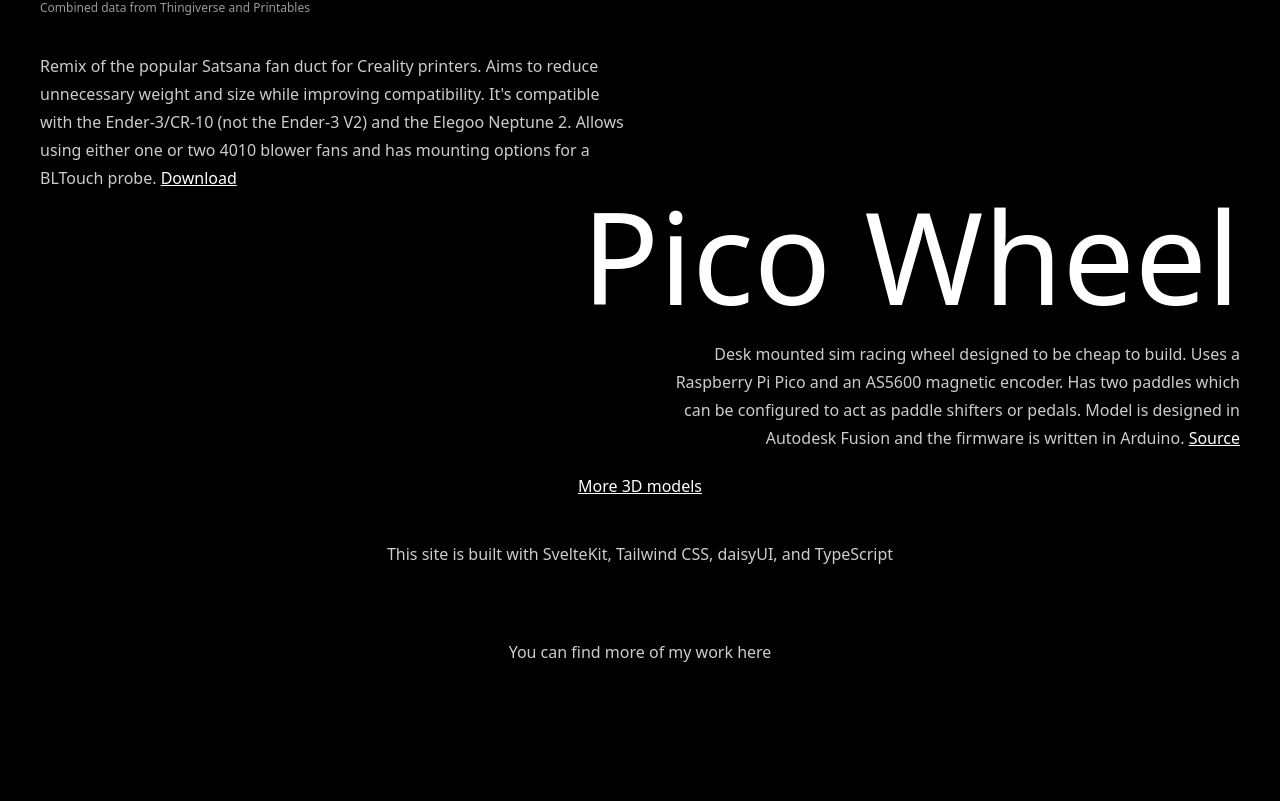
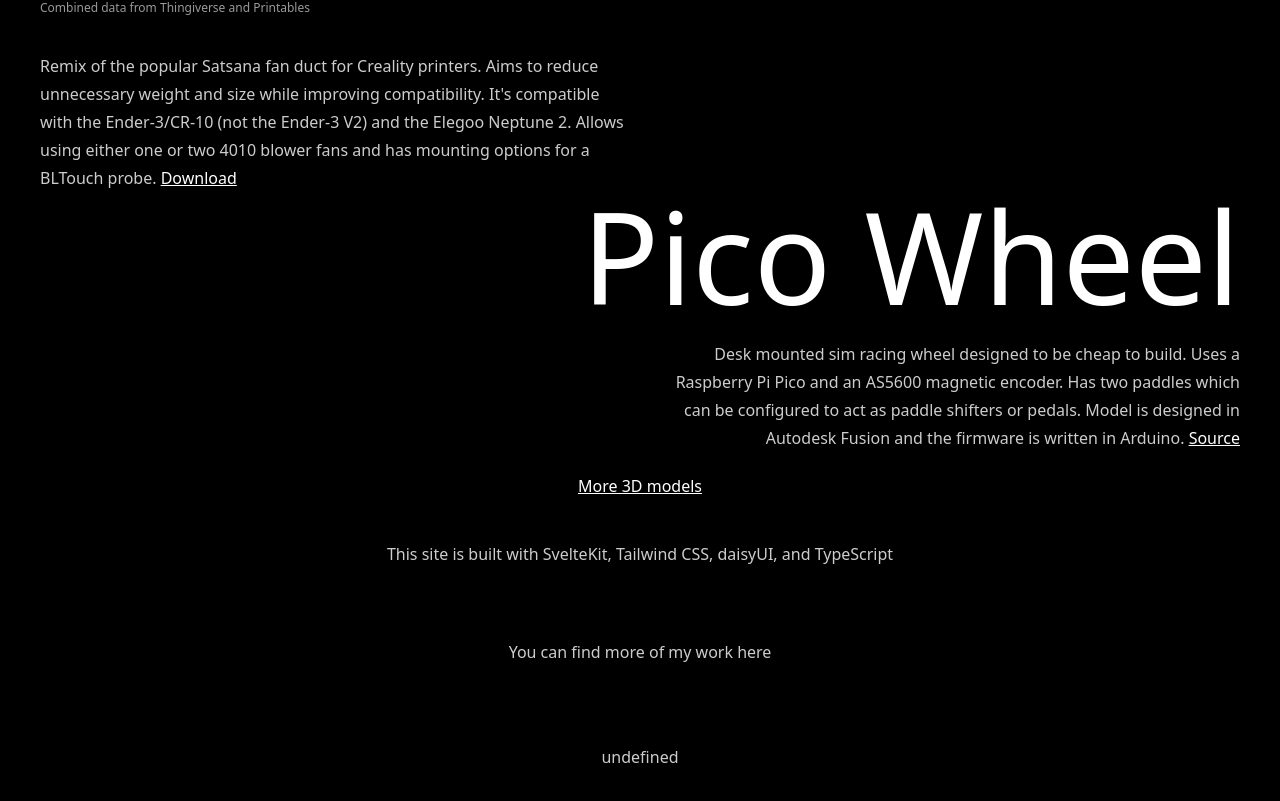
Before and after one commit to khui0/khui0.github.io, a SvelteKit app: page / in a window 1280 px wide. Shown: the part 1800-2601 px from the top of the page. Before the commit the page ends 2563 px from the top, so only its background shows below. Built offline with nearby package versions, Linux system fonts and the light colour scheme; some icons are missing.

Commit message:
feat: add version number

```diff
--- a/package.json
+++ b/package.json
@@ -43,6 +43,7 @@
   },
   "dependencies": {
     "@fontsource-variable/dm-sans": "^5.0.4",
-    "aos": "^2.3.4"
+    "aos": "^2.3.4",
+    "vite-plugin-package-version": "^1.1.0"
   }
 }
--- a/src/routes/+page.svelte
+++ b/src/routes/+page.svelte
@@ -15,6 +15,8 @@
   onMount(() => {
     AOS.init();
   });
+
+  const version: string = import.meta.env.PACKAGE_VERSION;
 
   const description: string =
     "Hi! I'm a high school student with a passion for programming and computers. Experienced in web development and 3D printing.";
@@ -160,5 +162,6 @@
         ><SimpleIconsThingiverse></SimpleIconsThingiverse></a
       >
     </div>
+    <p>{version}</p>
   </div>
 </div>
--- a/vite.config.ts
+++ b/vite.config.ts
@@ -2,6 +2,7 @@ import { sveltekit } from "@sveltejs/kit/vite";
 import { defineConfig } from "vite";
 import { enhancedImages } from "@sveltejs/enhanced-img";
 import Icons from "unplugin-icons/vite";
+import version from "vite-plugin-package-version";
 
 export default defineConfig({
   plugins: [
@@ -10,5 +11,6 @@ export default defineConfig({
     Icons({
       compiler: "svelte",
     }),
+    version(),
   ],
 });
```
Also changed, not shown: 1 other file (tests, documents, lock files or other folders).
